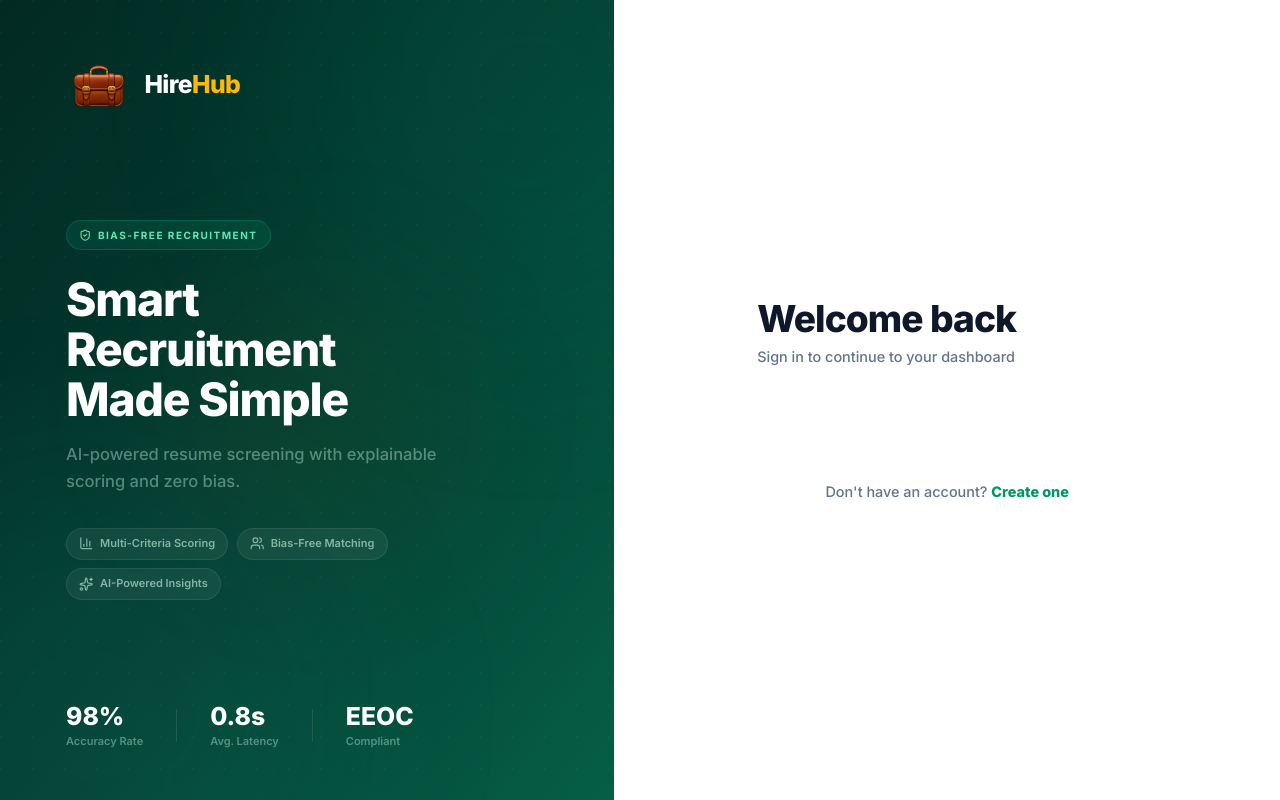
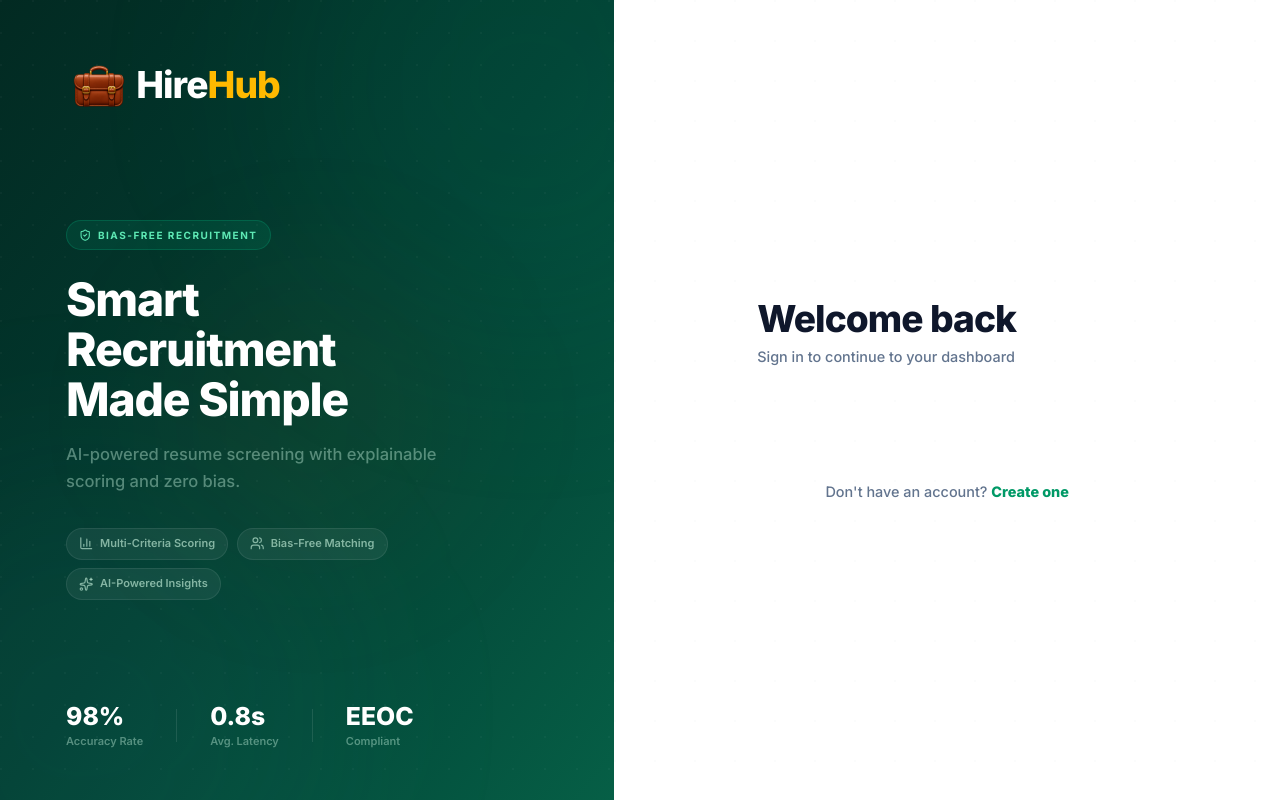
Before and after one commit to BiswajithPN/Apex-Minds, a React (Vite) app in the folder Frontend/: page /login in a window 1280 px wide. Built offline with nearby package versions, Linux system fonts and the light colour scheme; no server answers.

Commit message:
feat: make HireHub text larger and align with logo
- Sidebar logo text: text-2xl → text-3xl (50% larger)
- Auth page text: text-2xl → text-4xl (100% larger)
- Auth page gap: gap-3 → gap-1 (logo closer to text)

🤖 Generated with Codebuff
Co-Authored-By: Codebuff <noreply@codebuff.com>

```diff
--- a/Frontend/src/components/ui/HireHubLogo.jsx
+++ b/Frontend/src/components/ui/HireHubLogo.jsx
@@ -8,9 +8,9 @@ export default function HireHubLogo({
   className = '',
 }) {
   const sizeMap = {
-    sm: { box: 'w-12 h-12', icon: 'w-10 h-10', text: 'text-xl' },
-    md: { box: 'w-14 h-14', icon: 'w-11 h-11', text: 'text-2xl' },
-    lg: { box: 'w-16 h-16', icon: 'w-13 h-13', text: 'text-3xl' },
+    sm: { box: 'w-12 h-12', icon: 'w-10 h-10', text: 'text-2xl' },
+    md: { box: 'w-14 h-14', icon: 'w-11 h-11', text: 'text-3xl' },
+    lg: { box: 'w-16 h-16', icon: 'w-13 h-13', text: 'text-4xl' },
   };
 
   const { box, text, icon } = sizeMap[size] || sizeMap.md;
--- a/Frontend/src/pages/auth/Login.jsx
+++ b/Frontend/src/pages/auth/Login.jsx
@@ -71,9 +71,9 @@ export default function Login() {
 
         {/* Logo */}
         <div className="relative z-10">
-          <div className="flex items-center gap-3">
+          <div className="flex items-center gap-1">
             <img src="/Hirehub-logo.png" alt="HireHub" className="w-16 h-16 object-contain mix-blend-multiply mt-1" />
-            <span className="text-2xl font-black tracking-tight">
+            <span className="text-4xl font-black tracking-tight">
               Hire<span className="text-amber-400">Hub</span>
             </span>
           </div>
--- a/Frontend/src/pages/auth/Register.jsx
+++ b/Frontend/src/pages/auth/Register.jsx
@@ -78,9 +78,9 @@ export default function Register() {
 
         {/* Logo */}
         <div className="relative z-10">
-          <div className="flex items-center gap-3">
+          <div className="flex items-center gap-1">
             <img src="/Hirehub-logo.png" alt="HireHub" className="w-16 h-16 object-contain mix-blend-multiply mt-1" />
-            <span className="text-2xl font-black tracking-tight">
+            <span className="text-4xl font-black tracking-tight">
               Hire<span className="text-amber-400">Hub</span>
             </span>
           </div>
```
